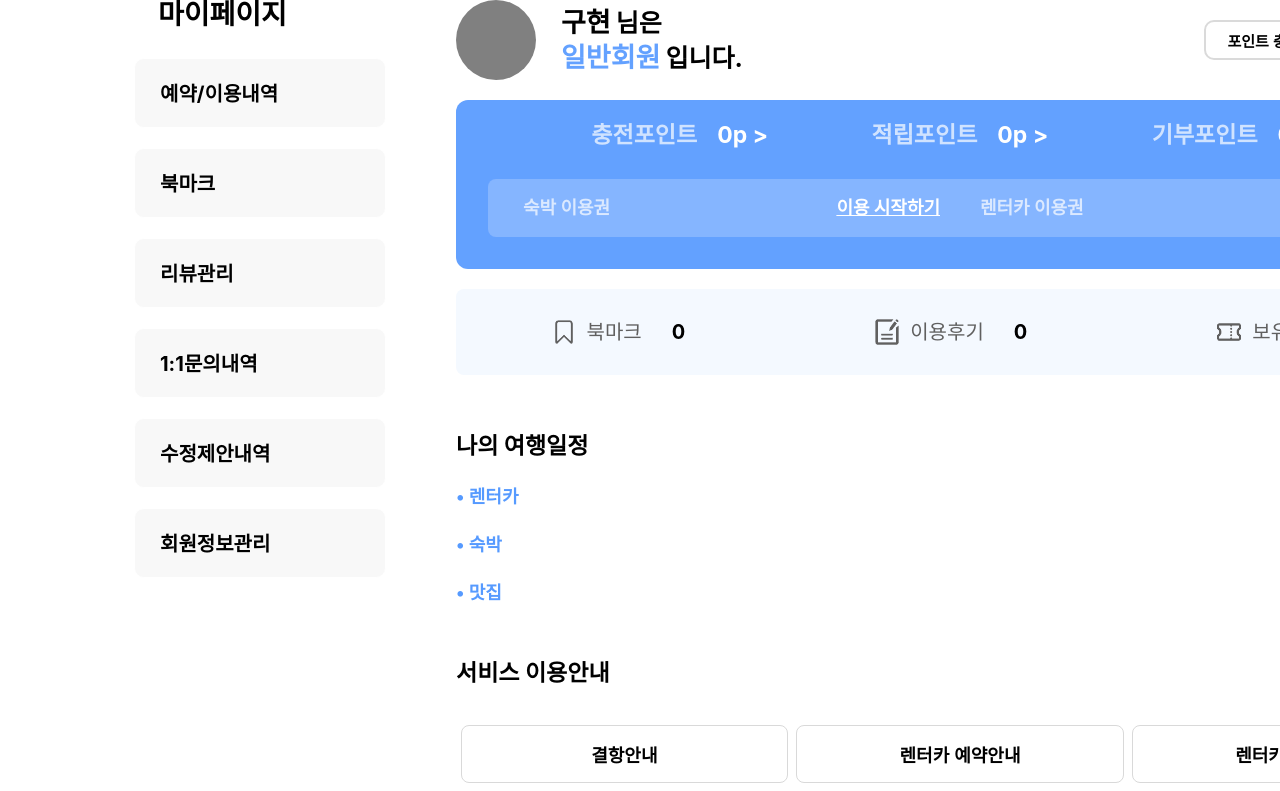
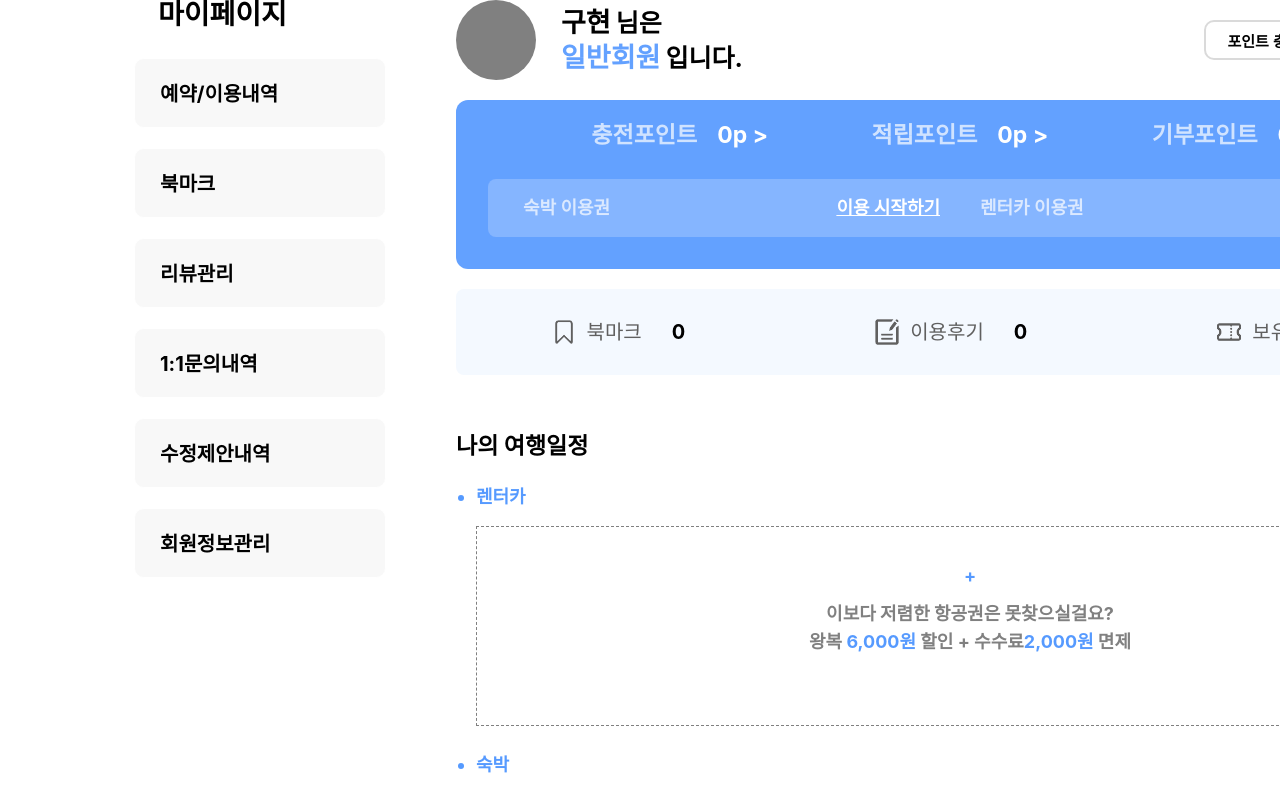
Before and after one commit to wecode-bootcamp-korea/justcode-6-2nd-team5-front, a React (Create React App) app: page /mypage in a window 1280 px wide. Shown: the top 791 px of the page. Built offline with nearby package versions, Linux system fonts and the light colour scheme.

Commit message:
[Design] 마이페이지 나의 여행일정 리스트 추가

```diff
--- a/src/pages/Mypage/MyPlan/MyPlan.js
+++ b/src/pages/Mypage/MyPlan/MyPlan.js
@@ -1,22 +1,35 @@
 import "./MyPlan.scss";
 
-function MyPlan() {
+function MyPlan(props) {
+  const { myPlan } = props;
+
   return (
     <div className="mypage-myplan-wrap">
       <div className="content">
         <ul>
-          <li>
-            <p>• 렌터카</p>
-            <a href="">지난 여행보기 &gt;</a>
-          </li>
-          <li>
-            <p>• 숙박</p>
-            <a href="">지난 여행보기 &gt;</a>
-          </li>
-          <li>
-            <p>• 맛집</p>
-            <a href="">지난 여행보기 &gt;</a>
-          </li>
+          {myPlan &&
+            myPlan.map((plan, index) => {
+              return (
+                <li key={index}>
+                  <div className="plan-type">
+                    <p>{plan.title}</p>
+                    <a href="">지난 여행보기 &gt;</a>
+                  </div>
+                  <div className="plan-detail">
+                    <div>
+                      <div className="plus-btn">+</div>
+                      <div className="text-wrap">
+                        <p>이보다 저렴한 항공권은 못찾으실걸요?</p>
+                        <p>
+                          왕복 <span>6,000원</span> 할인 + 수수료
+                          <span>2,000원</span> 면제
+                        </p>
+                      </div>
+                    </div>
+                  </div>
+                </li>
+              );
+            })}
         </ul>
       </div>
     </div>
--- a/src/pages/Mypage/MyPlan/MyPlan.scss
+++ b/src/pages/Mypage/MyPlan/MyPlan.scss
@@ -1,16 +1,50 @@
 .mypage-myplan-wrap {
   .content {
     li {
-      display: flex;
-      justify-content: space-between;
       font-size: var(--font-size-middle);
       font-weight: bold;
       color: var(--color-bright-blue);
+      list-style: disc;
       margin-top: 30px;
-      list-style: disc;
+      margin-left: 20px;
 
-      a {
-        color: gray;
+      .plan-type {
+        display: flex;
+        justify-content: space-between;
+
+        a {
+          color: gray;
+        }
+      }
+
+      .plan-detail {
+        display: flex;
+        justify-content: center;
+        height: 200px;
+        border: 1px dashed gray;
+        padding: 20px;
+        margin-top: 20px;
+
+        .plus-btn {
+          display: flex;
+          justify-content: center;
+          margin-top: 20px;
+        }
+
+        .text-wrap {
+          display: flex;
+          flex-direction: column;
+          align-items: center;
+          margin-top: 10px;
+          p {
+            color: gray;
+            margin-top: 10px;
+          }
+
+          span {
+            color: var(--color-bright-blue);
+          }
+        }
       }
     }
   }
--- a/src/pages/Mypage/Mypage.js
+++ b/src/pages/Mypage/Mypage.js
@@ -11,6 +11,7 @@ import reviewIcon from "../../assets/images/review-icon.png";
 import couponIcon from "../../assets/images/coupon-icon.png";
 
 function Mypage() {
+  // ServiceList Component Mockdata
   const serviceBtns1 = [
     "결항안내",
     "렌터카 예약안내",
@@ -27,6 +28,7 @@ function Mypage() {
     "결제수단관리",
   ];
 
+  // GrayBox Component Mockdata
   const GrayBoxContent = [
     {
       iconUrl: bookMarkIcon,
@@ -42,6 +44,25 @@ function Mypage() {
     },
   ];
 
+  // Myplan Component Mockdata
+  const MyplanContent = [
+    {
+      id: 0,
+      title: "렌터카",
+      content: "",
+    },
+    {
+      id: 1,
+      title: "숙박",
+      content: "",
+    },
+    {
+      id: 2,
+      title: "맛집",
+      content: "",
+    },
+  ];
+
   return (
     <div className="mypage-container">
       <Snb />
@@ -50,7 +71,7 @@ function Mypage() {
         <PointBox />
         <GrayBox GrayBoxContent={GrayBoxContent} />
         <p className="mypage-content-title">나의 여행일정</p>
-        <MyPlan />
+        <MyPlan myPlan={MyplanContent} />
         <p className="mypage-content-title">서비스 이용안내</p>
         <ServiceList content={"guide"} btns={serviceBtns1} btnwidth={"33.3%"} />
         <p className="mypage-content-title">고객센터</p>
--- a/src/pages/Mypage/Snb/Snb.js
+++ b/src/pages/Mypage/Snb/Snb.js
@@ -64,7 +64,6 @@ function Snb() {
 
   const snbSlideOn = (e) => {
     const sndId = e.target.id;
-    console.log(sndId);
 
     sndId === "0"
       ? setIsSnbOpen0((prev) => !prev)
```
